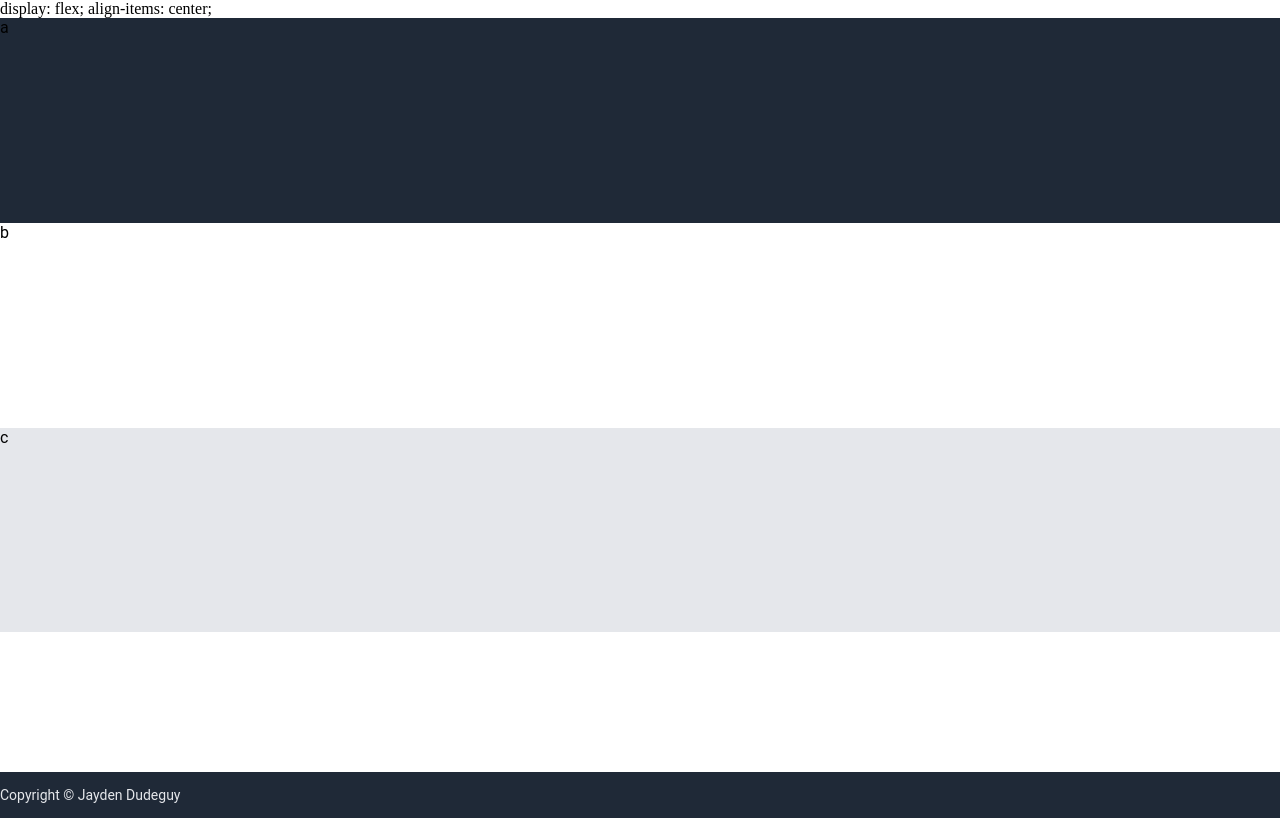
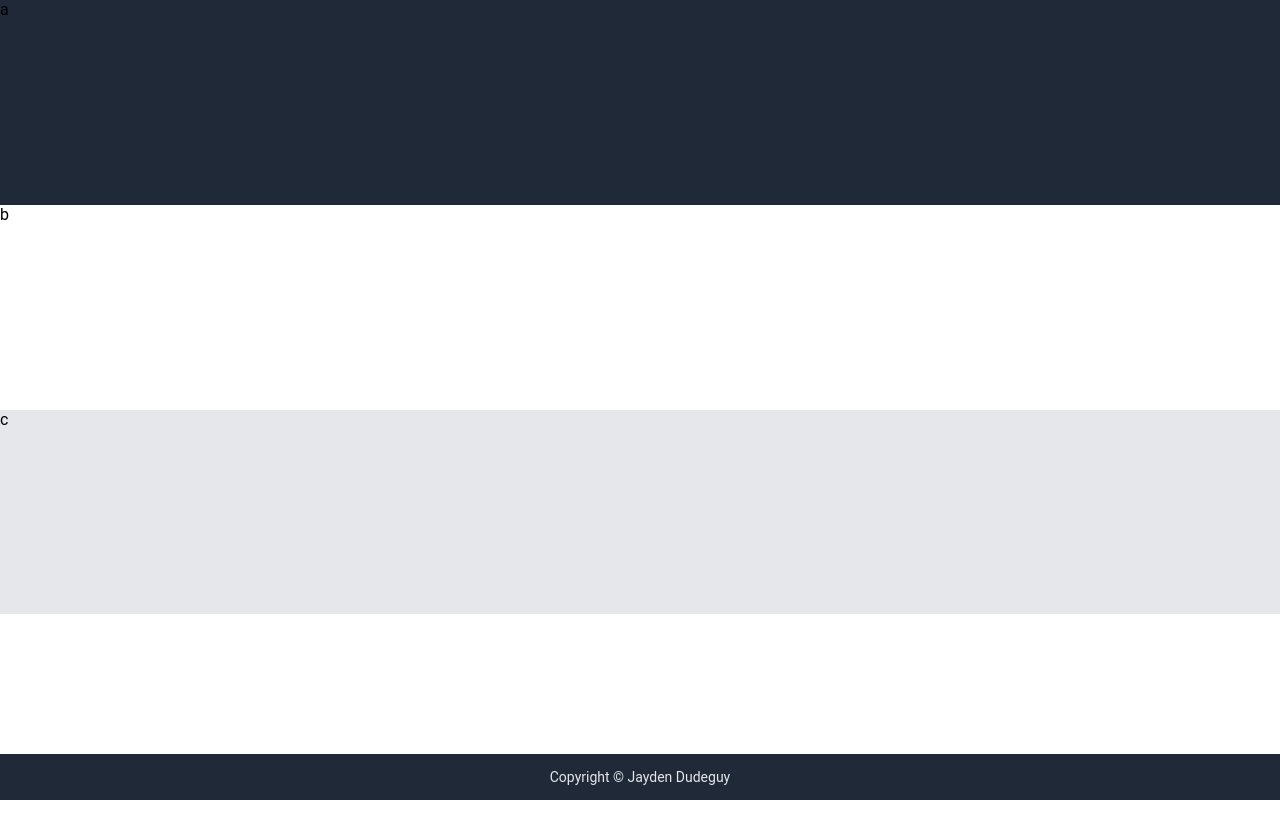
Before and after one commit to QuoteDevs/first-webpage, a plain HTML site: page index.html in a window 1280 px wide. Drawn offline with Linux system fonts and the light colour scheme.

Commit message:
formatting fix

```diff
--- a/index.html
+++ b/index.html
@@ -5,51 +5,13 @@
     <meta http-equiv="X-UA-Compatible" content="IE=edge">
     <meta name="viewport" content="width=device-width, initial-scale=1.0">
     <title>Blitzing Lightning Webpage of cool</title>
-    <link rel="stylesheet" href="style.css">display: flex;
-    align-items: center;
+    <link rel="stylesheet" href="style.css">
 </head>
 <body>
     <div class="wrapper">
         <div class="header">a</div>
-
-
-
-
-
-
-
-
-
-
-
         <div class="main">b</div>
-
-
-
-
-
-
-
-
-
-
-
-
-
         <div class="sub">c</div>
-
-
-
-
-
-
-
-
-
-
-
-
-
         <div class="footer">
             <div class="copyright">Copyright © Jayden Dudeguy</div>
         </div>
--- a/style.css
+++ b/style.css
@@ -44,12 +44,16 @@
 .copyright {
     position: absolute;
     bottom: 0;
+    height: 25%;
+    width: 100%;
+    background-color: #1f2937;
     color: #e5e7eb;
     font-size: 14px;
-    background-color: #1f2937;
-    height: 25%;
-    width: 100%;
     display: flex;
     text-align: center;
     align-items: center;
+    justify-content: center;
+    color: #e5e7eb;
+    font-size: 14px;
+
 }
```
